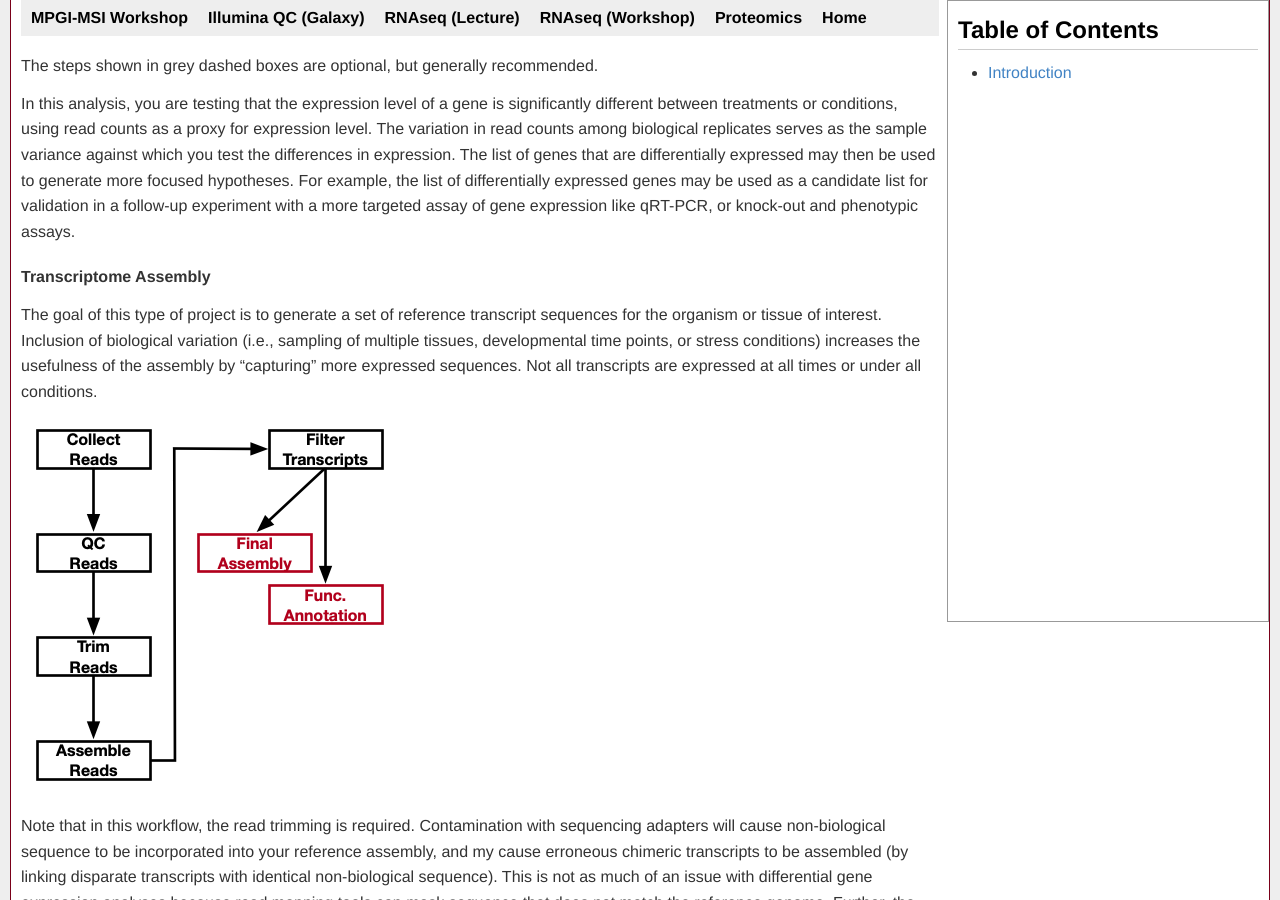
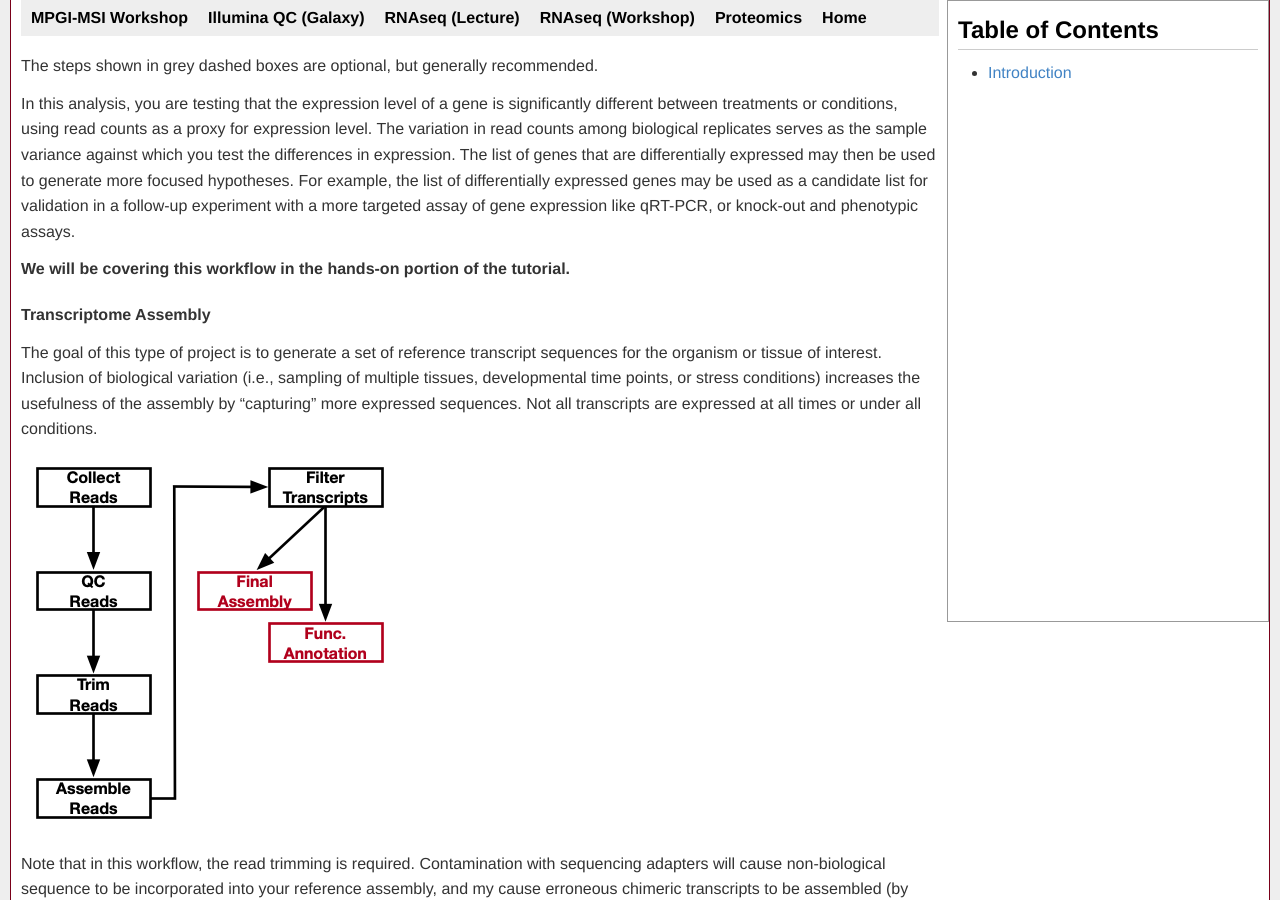
Before and after one commit to msi-ris/Tutorials, a Jekyll site: the page built from rnaseq_lec.md, in a window 1280 px wide and 900 px high, scrolled down 10723 px. Built offline with Jekyll 4.4.1, drawn with Linux system fonts in a browser that asks for light colours.

Commit message:
Update rnaseq lec

```diff
--- a/rnaseq_lec.md
+++ b/rnaseq_lec.md
@@ -421,6 +421,8 @@ differentially expressed genes may be used as a candidate list for validation
 in a follow-up experiment with a more targeted assay of gene expression like
 qRT-PCR, or knock-out and phenotypic assays.
 
+**We will be covering this workflow in the hands-on portion of the tutorial.**
+
 #### Transcriptome Assembly
 The goal of this type of project is to generate a set of reference transcript
 sequences for the organism or tissue of interest. Inclusion of biological
```
